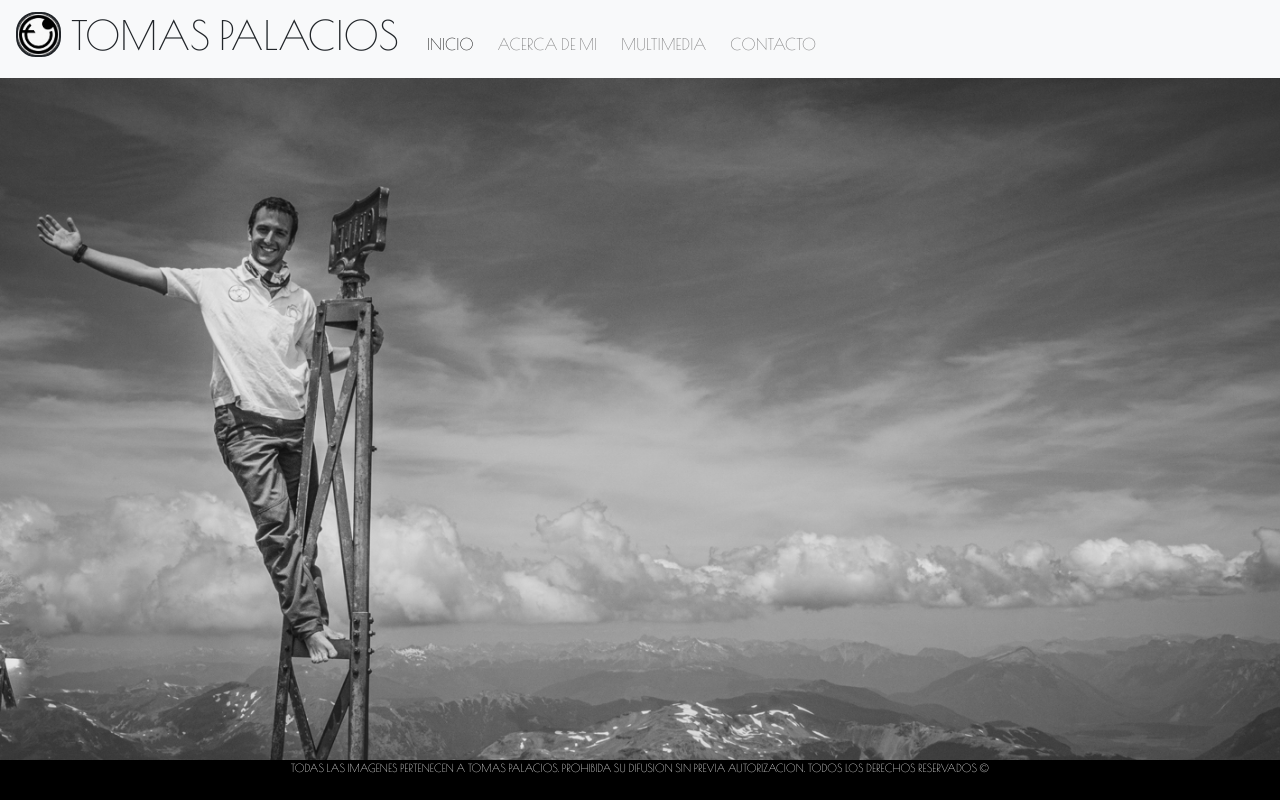
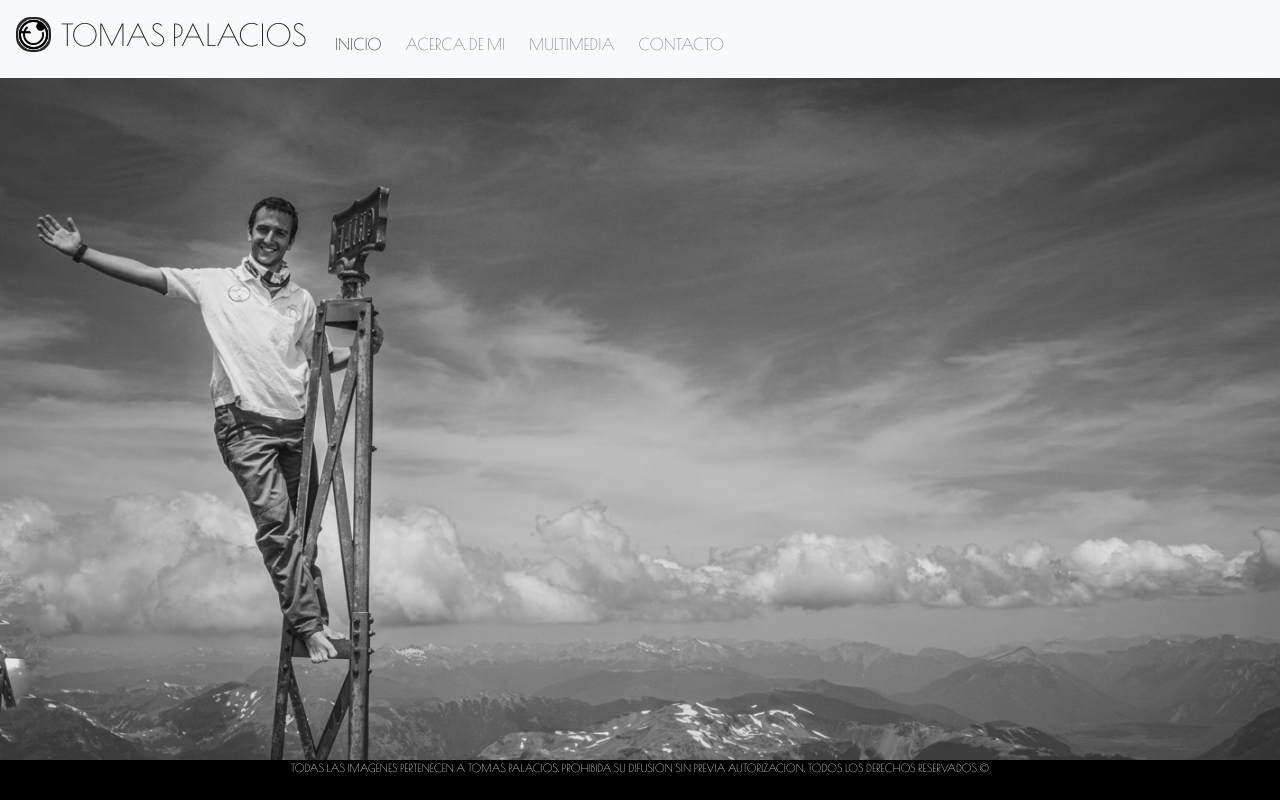
Before and after one commit to federicoporcelli/tomaspalaciosfotografia, a website: page index.html in a window 1280 px wide. Drawn offline with nearby package versions, Linux system fonts and the light colour scheme.

Commit message:
Add files via upload

```diff
--- a/css/estilos.css
+++ b/css/estilos.css
@@ -11,15 +11,15 @@ body {
   font-family: 'Poiret One', cursive; }
 
 .nav1 .icono {
-  width: 45px;
-  height: 45px;
-  border-radius: 20px;
+  width: 35px;
+  height: 35px;
+  border-radius: 15px;
   border: solid 2px;
   margin-bottom: 10px;
   margin-right: 10px; }
 
 .nav1 .titulo {
-  font-size: 40px; }
+  font-size: 30px; }
 
 .links {
   display: flex;
```
